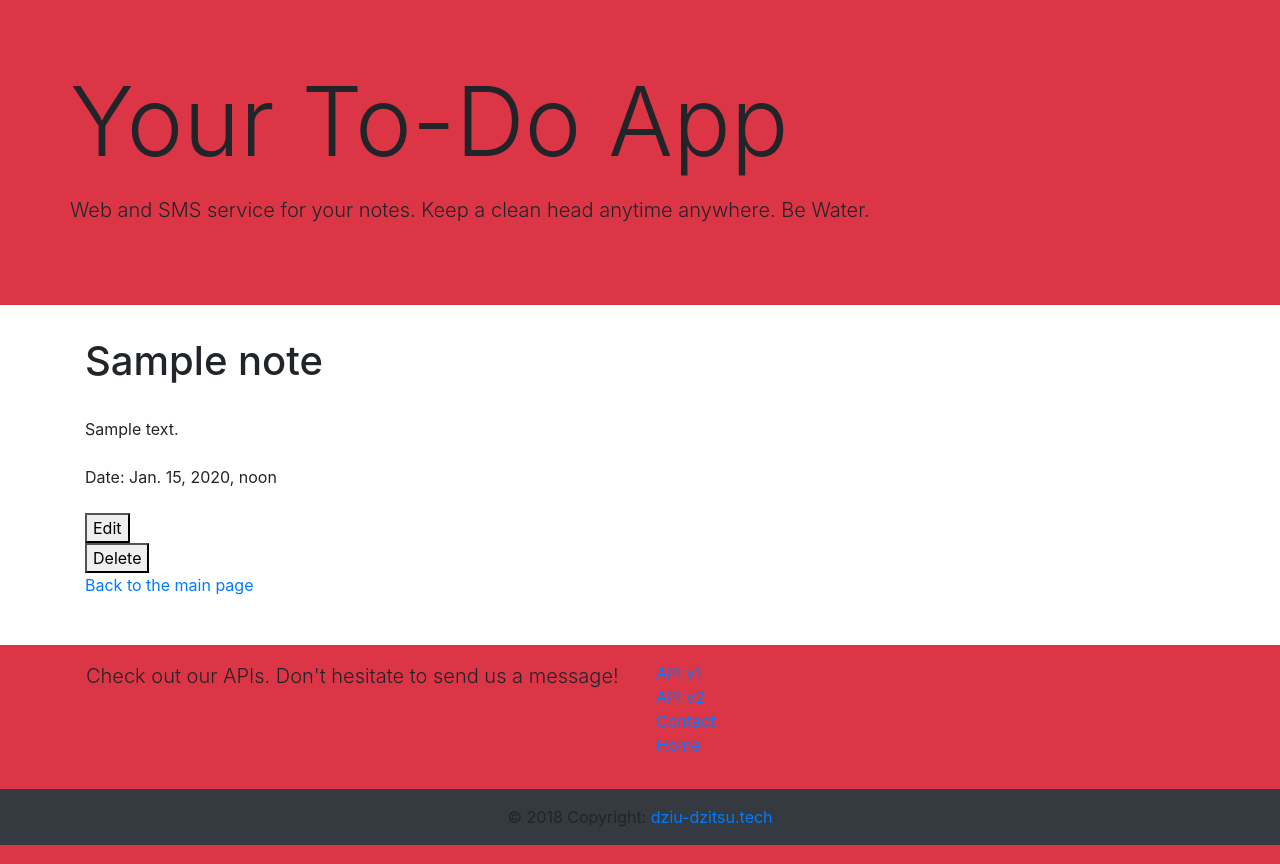
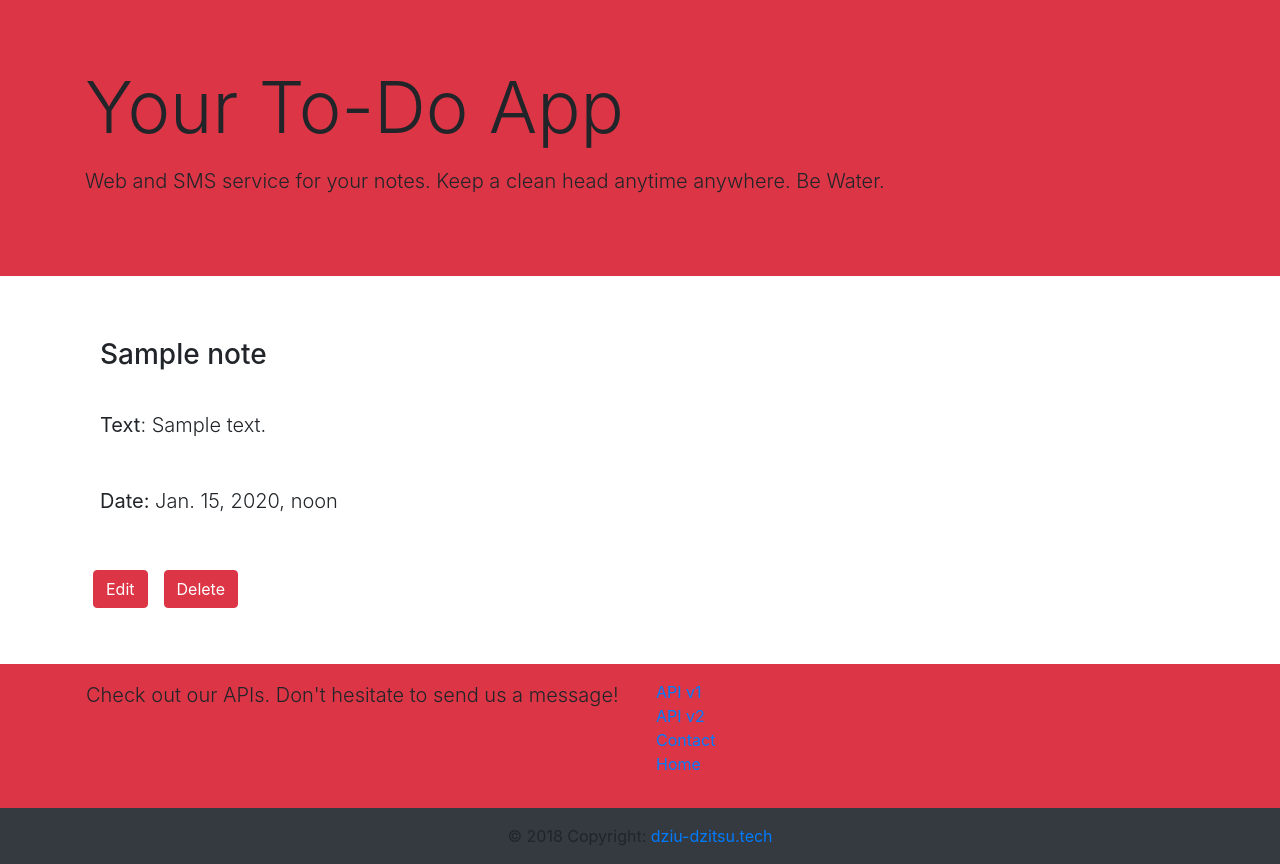
Before and after one commit to Dziugas/todo-api-sms, a Django app: page /notes/1/ in a window 1280 px wide. Shown: the part 56-920 px from the top of the page. Run offline with Django 3.2, Linux system fonts and the light colour scheme; tables that the repository leaves empty hold one stand-in row (values such as "Sample post"); some libraries are stand-ins or nearby versions.

Commit message:
Bootstrapping

```diff
--- a/notes/templates/notes/detail.html
+++ b/notes/templates/notes/detail.html
@@ -1,25 +1,31 @@
 {% extends 'base_layout.html' %}
 {% block content %}
-<h1>{{note.title}}</h1>
+<div class="container-fluid">
+    <div class="lead">
         <br>
-<div>{{note.text}}</div>
+        <h3>{{note.title}}</h3>
         <br>
-<div>Date: {{note.date}}</div>
+        <p><strong>Text</strong>: {{note.text}}</p>
         <br>
-
+        <p><strong>Date: </strong>{{note.date}}</p>
+        <br>
+    </div>
+    <div class="row">
+        <div class="m-2">
             <form action="edit" method="get">
                 {% csrf_token %}
-    <button type="submit">Edit</button>
+                <button class="btn btn-danger" type="submit">Edit</button>
             </form>
 
-
+        </div>
+        <div class="m-2">
             <form action="delete" method="post">
                 {% csrf_token %}
-    <button type="submit">Delete</button>
+                <button class="btn btn-danger" type="submit">Delete</button>
             </form>
+        </div>
+    </div>
+</div>
 
 
-<p>
-    <a href="/notes/">Back to the main page</a>
-</p>
 {% endblock %}
--- a/notes/templates/notes/index.html
+++ b/notes/templates/notes/index.html
@@ -23,7 +23,7 @@
         <p>{{note.date}}</p>
         <form action="note/{{note.id}}/delete" method="post">
             {% csrf_token %}
-            <button type="submit">Delete</button>
+            <button class="btn btn-danger" type="submit">Delete</button>
         </form>
         {% endfor %}
     </ul>
--- a/templates/base_layout.html
+++ b/templates/base_layout.html
@@ -24,7 +24,7 @@
         <div class="collapse navbar-collapse" id="collapsibleNavbar">
             <ul class="navbar-nav">
                 <li class="nav-item">
-                    <a class="nav-link" href="#">Home</a>
+                    <a class="nav-link" href="/">Home</a>
                 </li>
                 <li class="nav-item">
                     <a class="nav-link" href="/notes/">Web Notes</a>
@@ -41,17 +41,12 @@
 </header>
 <div class="jumbotron jumbotron-fluid bg-danger">
     <div class="container">
-        <div class="row">
-            <p class="display-1">
+            <p class="display-3">
                 Your To-Do App
             </p>
-
-        </div>
-        <div class="row">
             <p class="lead">
                 Web and SMS service for your notes. Keep a clean head anytime anywhere. Be Water.
             </p>
-        </div>
     </div>
 </div>
 <div class="container">
```
Also changed, not shown: sms/templates/sms/detail.html (+22 -5 lines), sms/templates/sms/index.html (+20 -14 lines). Lines whose indentation alone changed are shown as unchanged.
